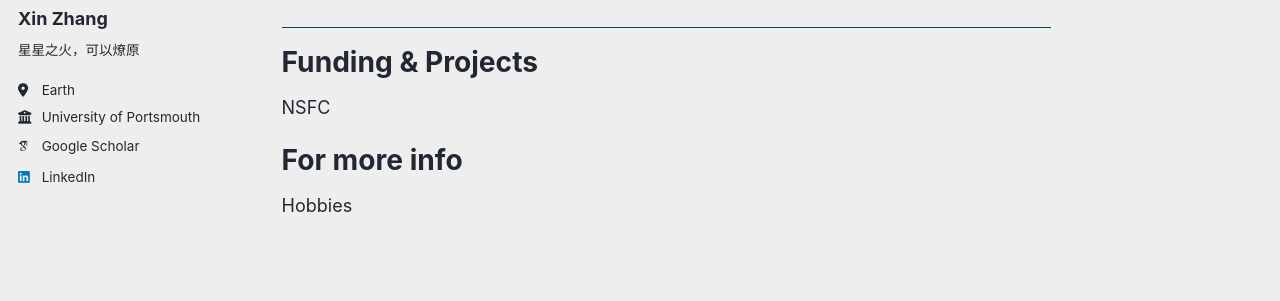
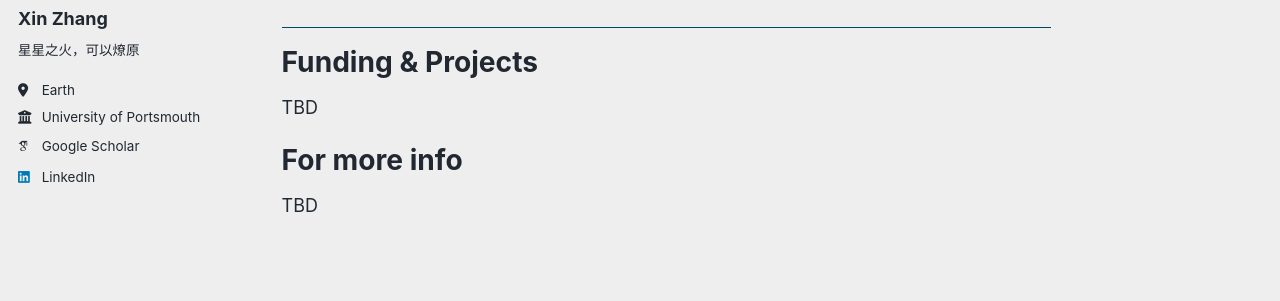
Before and after one commit to Mansion-ZX/Mansion-ZX.github.io, a Jekyll site: the page built from _pages/about.md, in a window 1280 px wide and 900 px high, scrolled down 3617 px. Shown: the part 276-577 px from the top of the window. Built offline with Jekyll 4.4.1, drawn with Linux system fonts in a browser that asks for light colours; some web fonts are replaced; a script that is not in the unit is left out.

Commit message:
Update about.md

```diff
--- a/_pages/about.md
+++ b/_pages/about.md
@@ -124,8 +124,8 @@ Du, Y., **Zhang, X.***, Leonori, M., Balatti, P., Jin, J., Wang, Q., & Ajoudani,
 
 Funding & Projects
 ======
-NSFC
+TBD
 
 For more info
 ======
-Hobbies
+TBD
```
